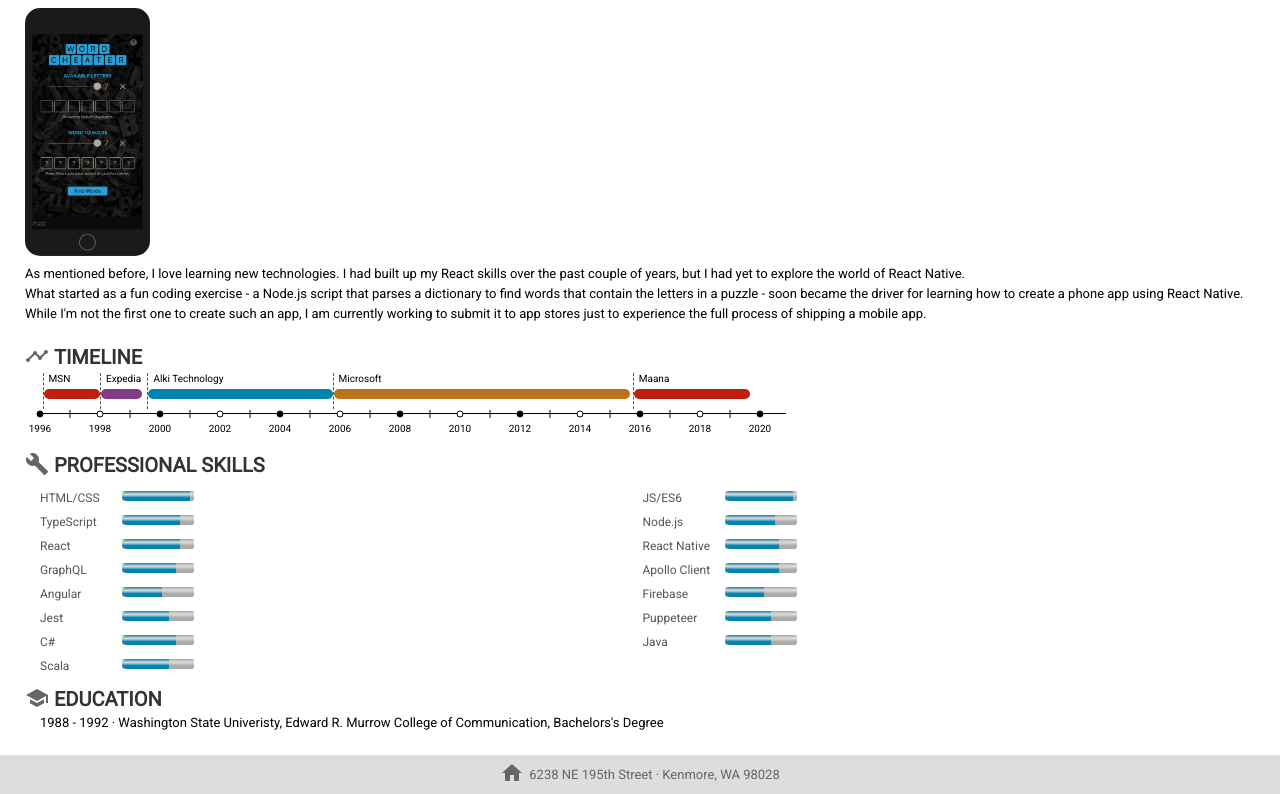
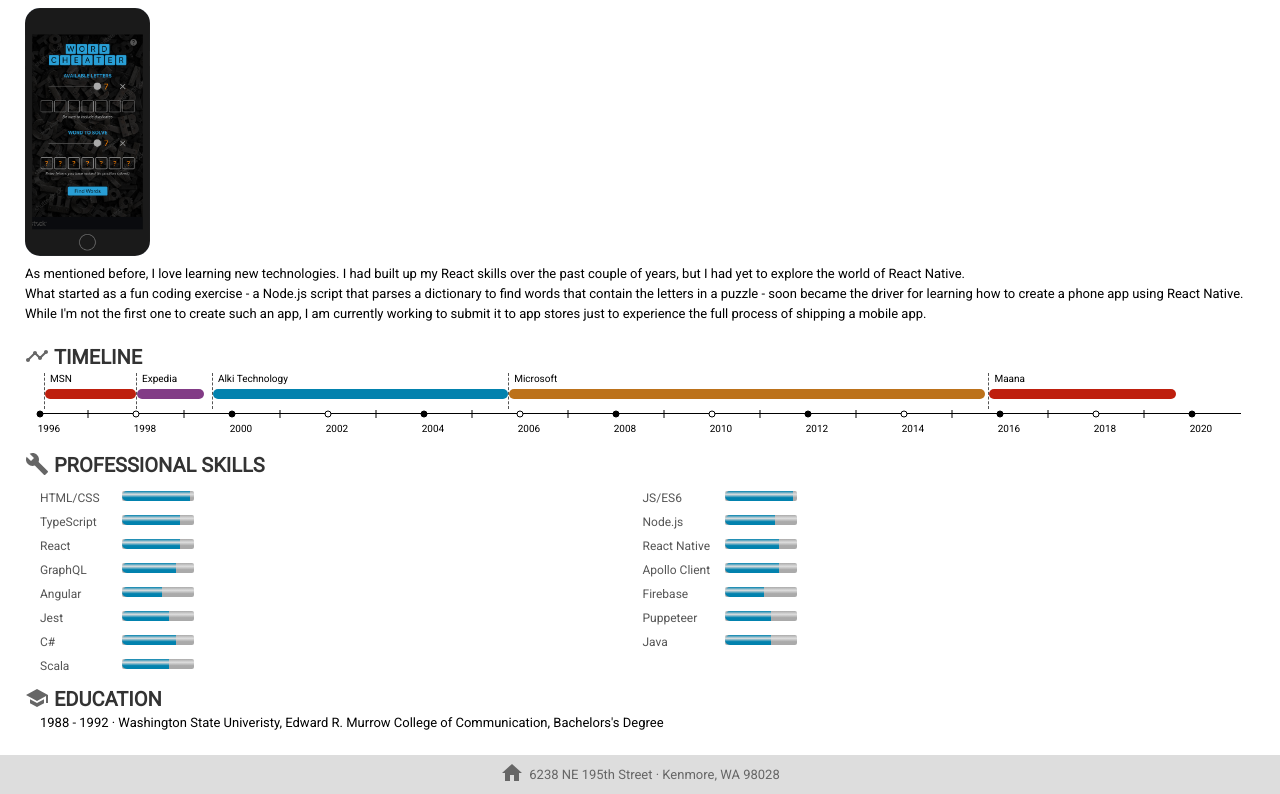
Before and after one commit to jim-lawson/resume-app, a React (Create React App) app: page / in a window 1280 px wide. Shown: the part 1867-2661 px from the top of the page. Built offline with nearby package versions, Linux system fonts and the light colour scheme.

Commit message:
Update timeline to calculate width based on parent

```diff
--- a/src/components/Timeline.js
+++ b/src/components/Timeline.js
@@ -1,4 +1,4 @@
-import React from 'react'
+import React, { useLayoutEffect, useState, useRef } from 'react'
 import styled from 'styled-components'
 
 const Colors = [
@@ -9,6 +9,10 @@ const Colors = [
 ]
 
 const OneYear = 1000 * 60 * 60 * 24 * 365
+
+const Container = styled.div`
+  width: 100%;
+`
 
 const Periods = styled.div`
   margin-bottom: -10px;
@@ -24,6 +28,9 @@ const Period = styled.div`
 const PeriodText = styled.div`
   padding: 0 5px 5px 5px;
   font-size: 0.5em;
+  text-overflow: ellipsis;
+  white-space: nowrap;
+  overflow: hidden;
 `
 
 const PeriodBar = styled.div`
@@ -54,6 +61,13 @@ const Year = styled.li`
 
 const Timeline = props => {
   const { data } = props
+  const containerRef = useRef()
+
+  const [timeLineWidth, setTimeLineWidth] = useState(0)
+
+  useLayoutEffect(() => {
+    setTimeLineWidth(containerRef.current.offsetWidth)
+  }, [])
 
   if (!data.length) {
     console.warn('Timeline component data is empty')
@@ -65,8 +79,6 @@ const Timeline = props => {
   const yearElements = []
 
   const numYears = lastYear - firstYear + 2
-  // TODO: width should probably be a prop or set to the width of the component's parent
-  const timeLineWidth = 750
   const yearWidth = parseInt(timeLineWidth / numYears)
   const circleRadius = 3
   const circleStrokeWidth = 1
@@ -81,7 +93,7 @@ const Timeline = props => {
   }
 
   return (
-    <div>
+    <Container ref={containerRef}>
       <Periods>
         {data.map((entry, index) => {
           let timeGap = 0
@@ -158,7 +170,7 @@ const Timeline = props => {
         {/* TODO: magic number for left margin */}
         <Years style={{ marginLeft: '14px' }}>{yearElements}</Years>
       </YearsContainer>
-    </div>
+    </Container>
   )
 }
 
```
